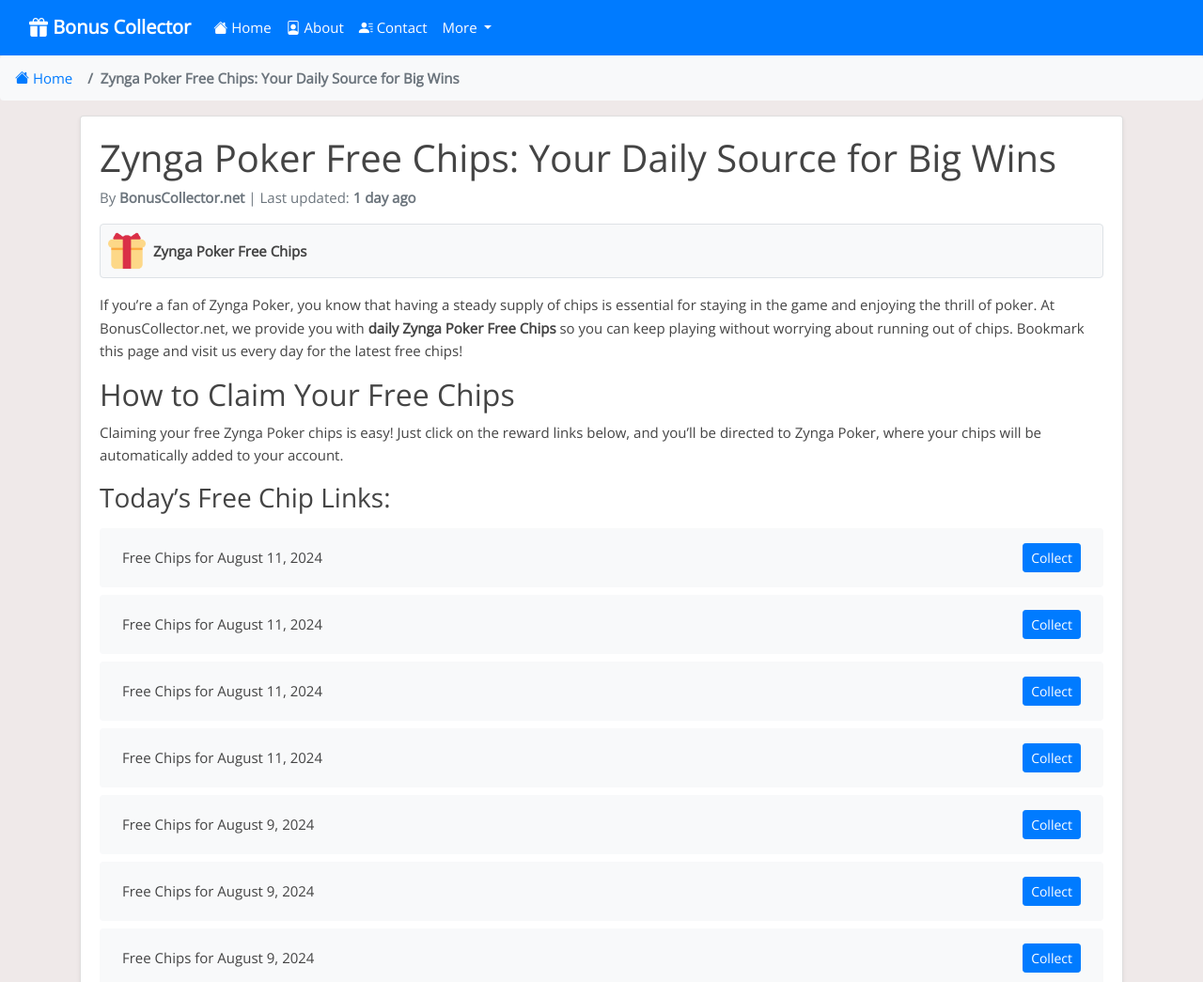
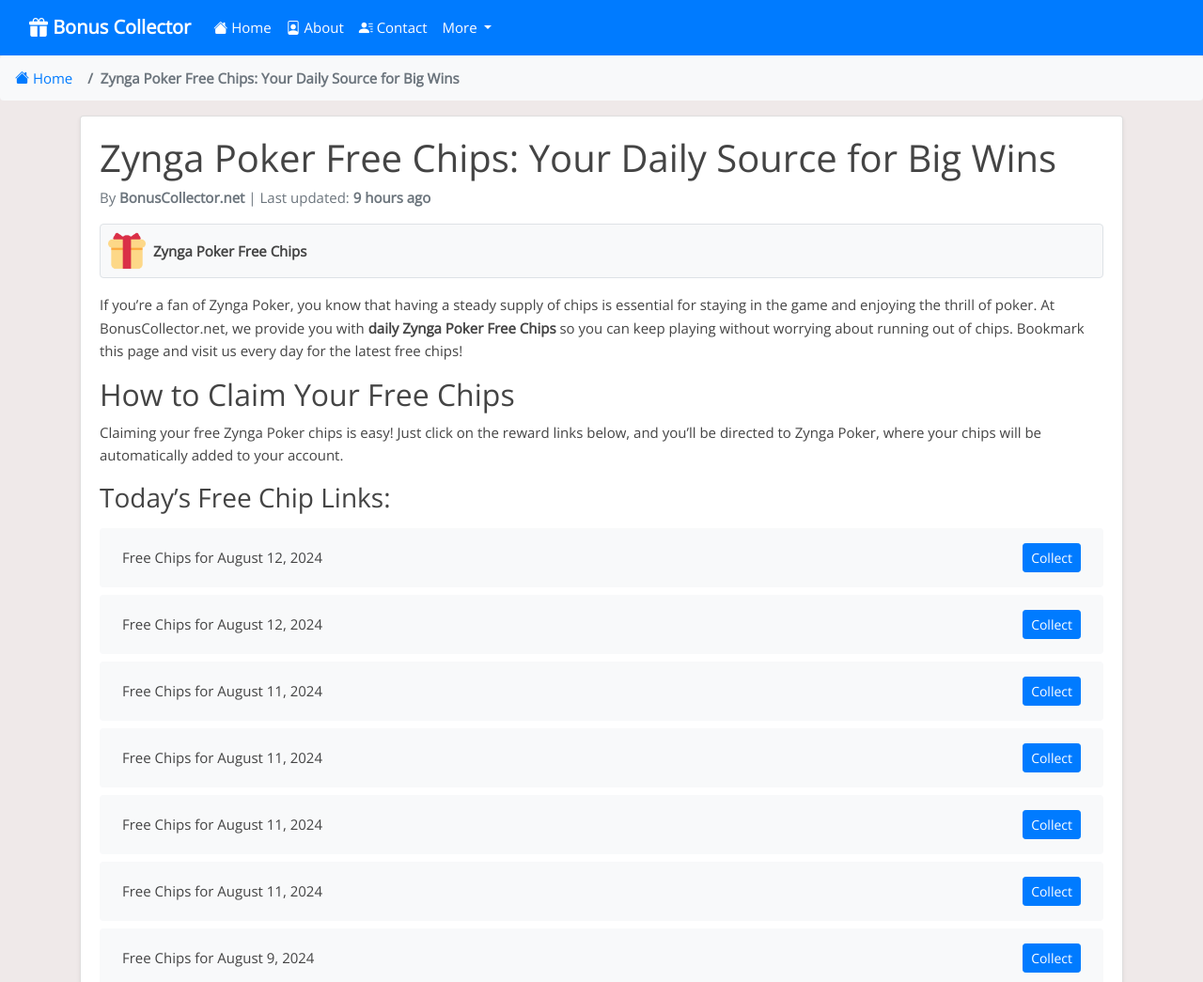
Before and after one commit to Prollad99/bs-net, a Jekyll site: the page built from _posts/2024-08-09-zynga-poker.md, in a window 1280 px wide and 1400 px high. Shown: the top 1045 px of the window at 94% size. Built offline with Jekyll 4.4.1, drawn with Linux system fonts in a browser that asks for light colours; nearby versions of some CDN libraries; comment, search, counter and statistics services are not loaded.

Commit message:
Update zynga-poker reward links and last modified date

```diff
--- a/_data/include_files.yml
+++ b/_data/include_files.yml
@@ -83,7 +83,7 @@
   last_modified: 2024-08-12 03:23:34
 
 zynga-poker.html:
-  last_modified: 2024-08-11 17:38:22
+  last_modified: 2024-08-12 17:18:19
 
 game-of-thrones-slots.html:
   last_modified: 2024-08-12 05:21:14
--- a/_includes/zynga-poker.html
+++ b/_includes/zynga-poker.html
@@ -1,4 +1,12 @@
 <ul class="list-group mt-3 mb-4">
+  <li class="list-group-item d-flex justify-content-between align-items-center">
+    <span>Free Chips for August 12, 2024</span>
+    <a href="http://zynga.live/kSfaeFyL" class="btn btn-primary btn-sm">Collect</a>
+  </li>
+  <li class="list-group-item d-flex justify-content-between align-items-center">
+    <span>Free Chips for August 12, 2024</span>
+    <a href="http://zynga.live/FQMOIDON" class="btn btn-primary btn-sm">Collect</a>
+  </li>
   <li class="list-group-item d-flex justify-content-between align-items-center">
     <span>Free Chips for August 11, 2024</span>
     <a href="http://zynga.live/cwds3bnA" class="btn btn-primary btn-sm">Collect</a>
@@ -391,12 +399,4 @@
     <span>Free Chips for August 9, 2024</span>
     <a href="http://zynga.live/OibsviOg" class="btn btn-primary btn-sm">Collect</a>
   </li>
-  <li class="list-group-item d-flex justify-content-between align-items-center">
-    <span>Free Chips for August 9, 2024</span>
-    <a href="http://zynga.live/b0qknYMX" class="btn btn-primary btn-sm">Collect</a>
-  </li>
-  <li class="list-group-item d-flex justify-content-between align-items-center">
-    <span>Free Chips for August 9, 2024</span>
-    <a href="http://zynga.live/EdrVxi9N" class="btn btn-primary btn-sm">Collect</a>
-  </li>
 </ul>
```
Also changed, not shown: links-json/zynga-poker.json (+8 -8 lines).
